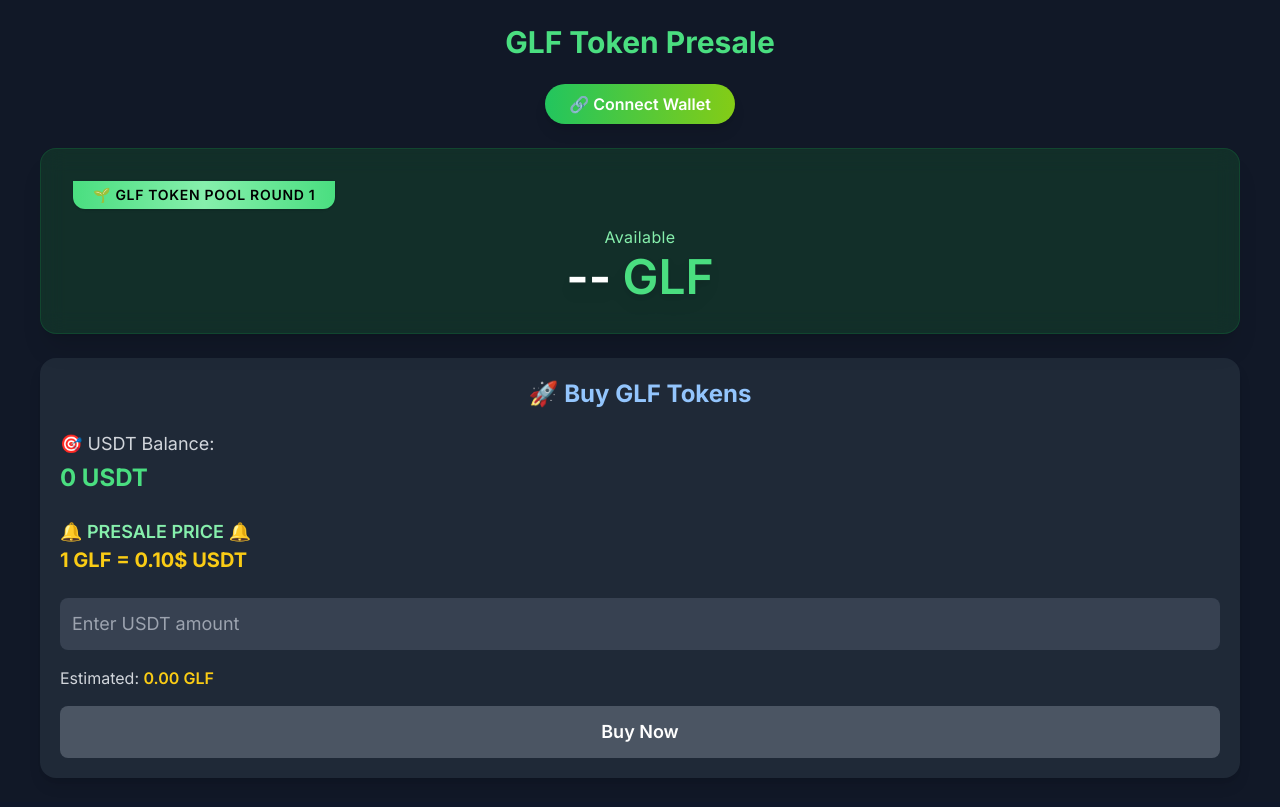
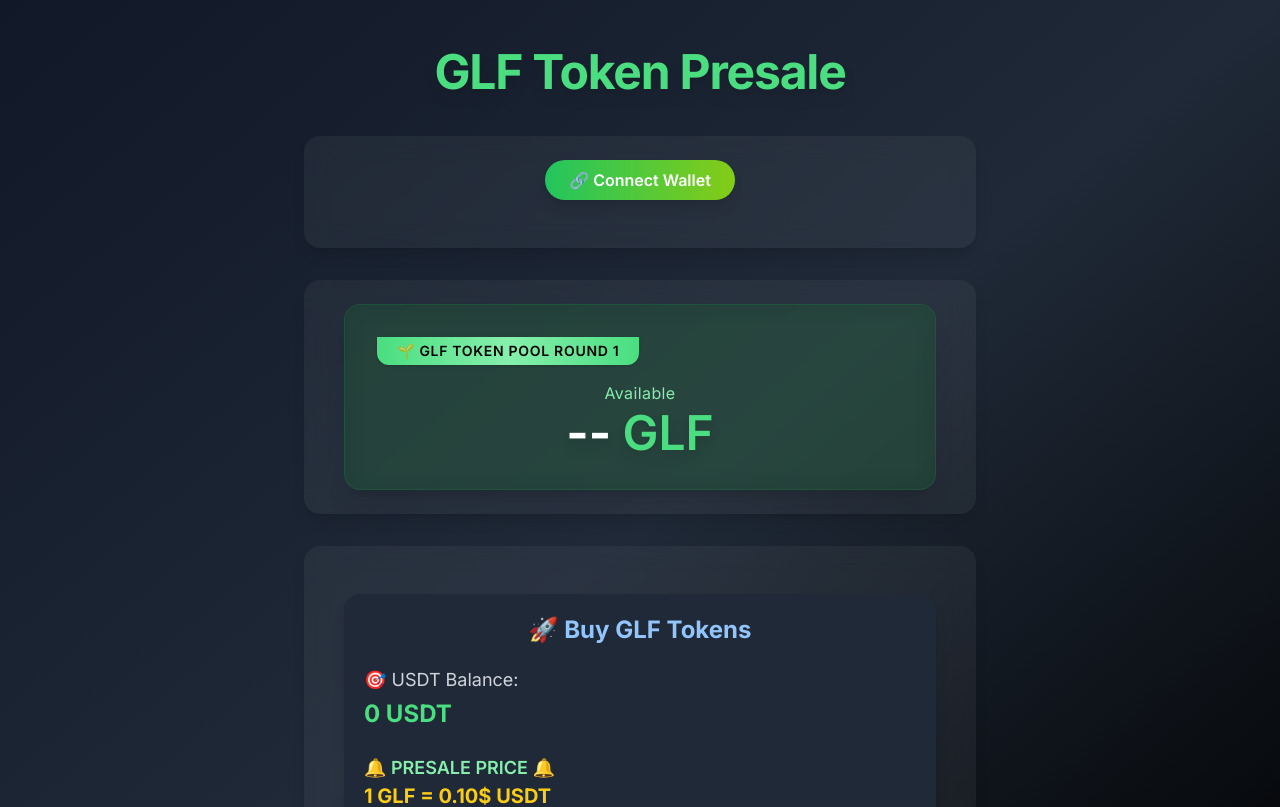
Before and after one commit to shopnilshovon/glf-presale-v2-, a React (Vite) app: page / in a window 1280 px wide. Shown: the top 807 px of the page. Built offline with nearby package versions, Linux system fonts and the light colour scheme.

Commit message:
Update App.jsx

```diff
--- a/src/App.jsx
+++ b/src/App.jsx
@@ -14,17 +14,33 @@
   };
 
   return (
-    <div className="min-h-screen bg-gray-900 p-6 flex flex-col items-center text-white">
-      <h1 className="text-3xl font-bold text-green-400 mb-6">GLF Token Presale</h1>
+    <div className="min-h-screen bg-gradient-to-br from-gray-900 via-gray-800 to-black text-white p-4 sm:p-6 flex flex-col items-center relative overflow-x-hidden">
 
-      <WalletConnect onConnected={setAccount} />
+      {/* Decorative blurred blob */}
+      <div className="absolute top-0 left-0 w-72 h-72 bg-green-400 opacity-20 rounded-full blur-3xl animate-pulse -z-10"></div>
 
-      <TokenPoolInfo />
+      <h1 className="text-4xl sm:text-5xl font-extrabold text-green-400 mt-6 mb-10 text-center tracking-tight drop-shadow-lg">
+        GLF Token Presale
+      </h1>
 
-      <BuyToken account={account} setNotification={handleNotification} />
+      <div className="w-full max-w-2xl space-y-8">
+        <div className="bg-white/5 backdrop-blur-md rounded-2xl shadow-lg p-6">
+          <WalletConnect onConnected={setAccount} />
+        </div>
+
+        <div className="bg-white/5 backdrop-blur-md rounded-2xl shadow-lg p-6">
+          <TokenPoolInfo />
+        </div>
+
+        <div className="bg-white/5 backdrop-blur-md rounded-2xl shadow-lg p-6">
+          <BuyToken account={account} setNotification={handleNotification} />
+        </div>
+      </div>
 
       {notification && (
-        <Notification type={notification.type} message={notification.message} />
+        <div className="fixed bottom-4 right-4 z-50">
+          <Notification type={notification.type} message={notification.message} />
+        </div>
       )}
     </div>
   );
```
